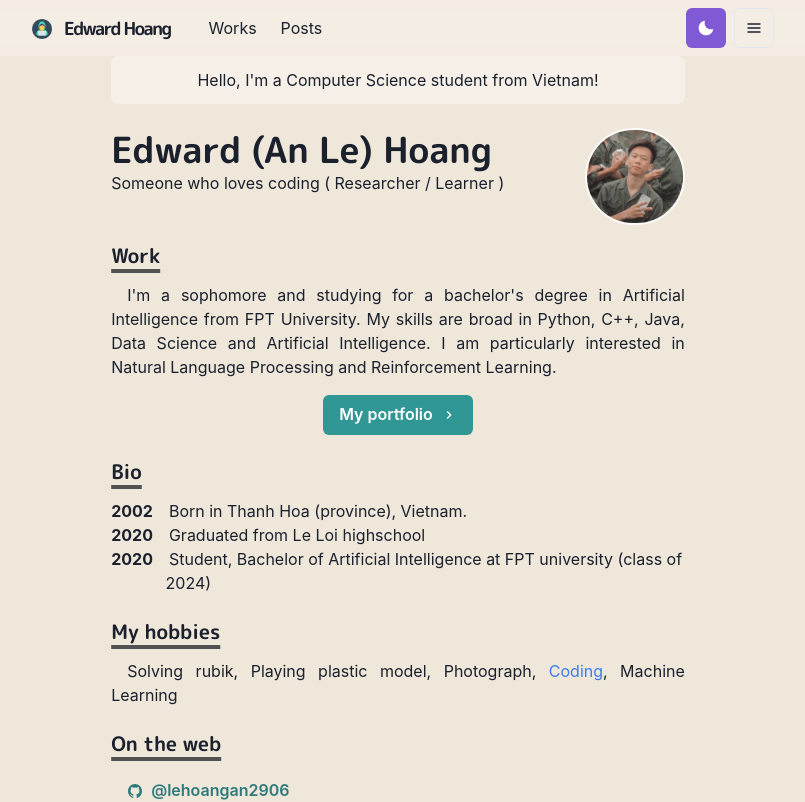
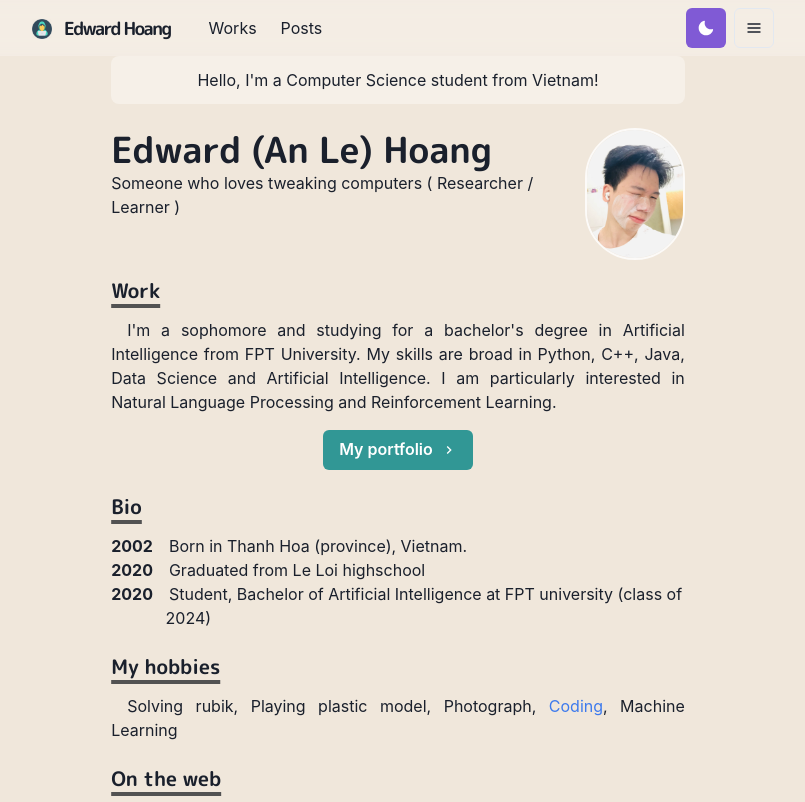
Before and after one commit to lehoangan2906/My-homepage, a Next.js app: page / in a window 1280 px wide. Shown: the top 802 px of the page, without its empty margins (242-1047 px from the left). Built offline with nearby package versions, Linux system fonts and the light colour scheme.

Commit message:
Add files via upload

```diff
--- a/pages/index.js
+++ b/pages/index.js
@@ -22,7 +22,7 @@ const Page = () => {
 				<Heading as = "h2" variant = "page-title">
 					Edward (An Le) Hoang
 				</Heading>
-					<p>Someone who loves coding ( Researcher / Learner ) </p>
+					<p>Someone who loves tweaking computers ( Researcher / Learner ) </p>
 			</Box>
 			<Box flexShrink ={0} mt = {{base: 4, md: 0}} ml = {{md: 6}} align = "center">
 				<Image borderColor = "whiteAlpha.800"
```
Also changed, not shown: public/images/lehoangan.jpg.
